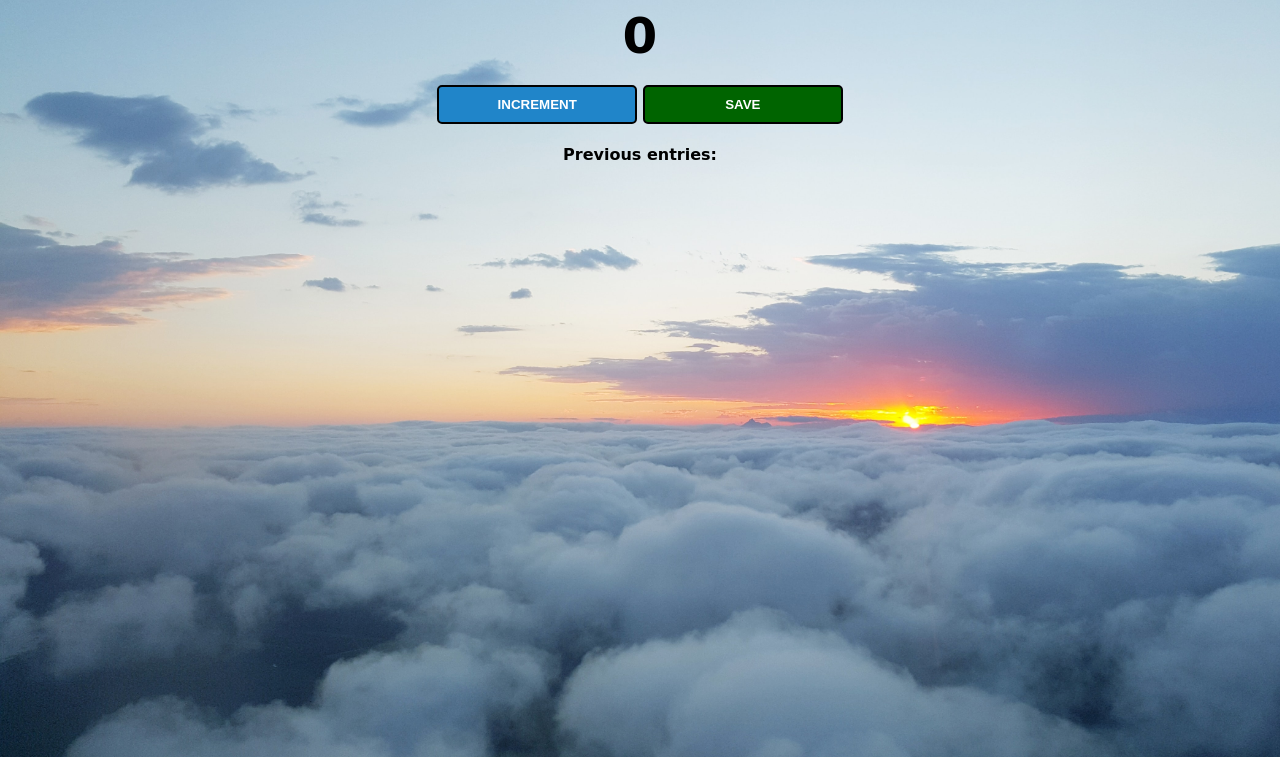
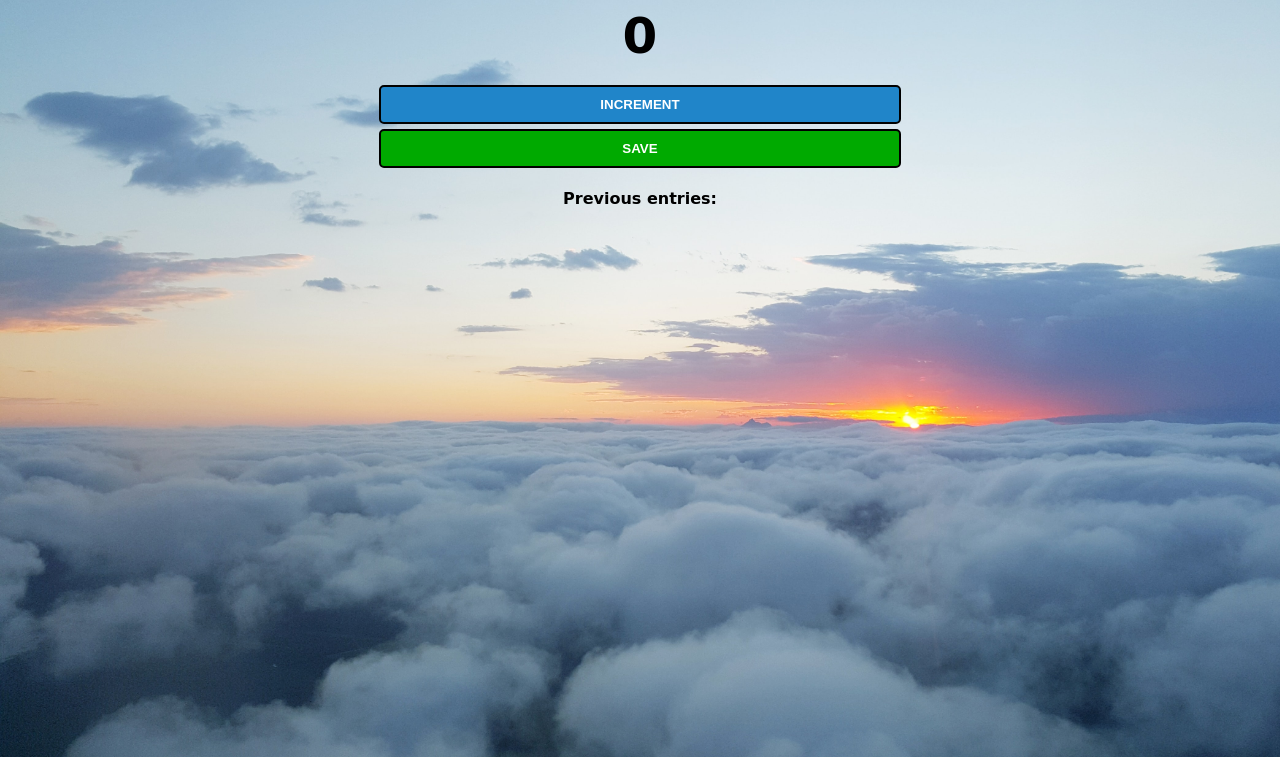
Before and after one commit to mcflyguy22/CounterApp, a plain HTML site: page index.html in a window 1280 px wide. Shown: the part 59-816 px from the top of the page. Drawn offline with Linux system fonts and the light colour scheme; a web font is replaced by a local one.

Commit message:
2nd commit

```diff
--- a/index.css
+++ b/index.css
@@ -34,11 +34,13 @@ button {
     border: none;
     padding-top: 10px;
     padding-bottom: 10px;
+    margin-inline: 2rem;
     color: white;
     font-weight: bold;
-    width: 200px;
+    width: 75%;
     margin-bottom: 5px;
     border-radius: 5px;
+    transition-duration: 0.4s;
 }
 
 #increment-btn {
@@ -52,17 +54,19 @@ button {
     border: 2px solid black;
     cursor: pointer;
     font-weight: bolder;
+    box-shadow: 0 12px 16px 0 rgba(0,0,0,0.24), 0 17px 50px 0 rgba(0,0,0,0.19);
 }
 
 #save-btn {
-    background: rgb(0, 100, 0);
+    background: rgb(0, 170, 0);
     border: 2px solid black;
     font-weight: bolder;
 }
 
 #save-btn:hover {
-    background-color: rgb(0, 50, 0);
+    background-color: rgb(0, 120, 0);
     border: 2px solid black;
     cursor: pointer;
     font-weight: bolder;
+    box-shadow: 0 12px 16px 0 rgba(0,0,0,0.24), 0 17px 50px 0 rgba(0,0,0,0.19);
 }
```
